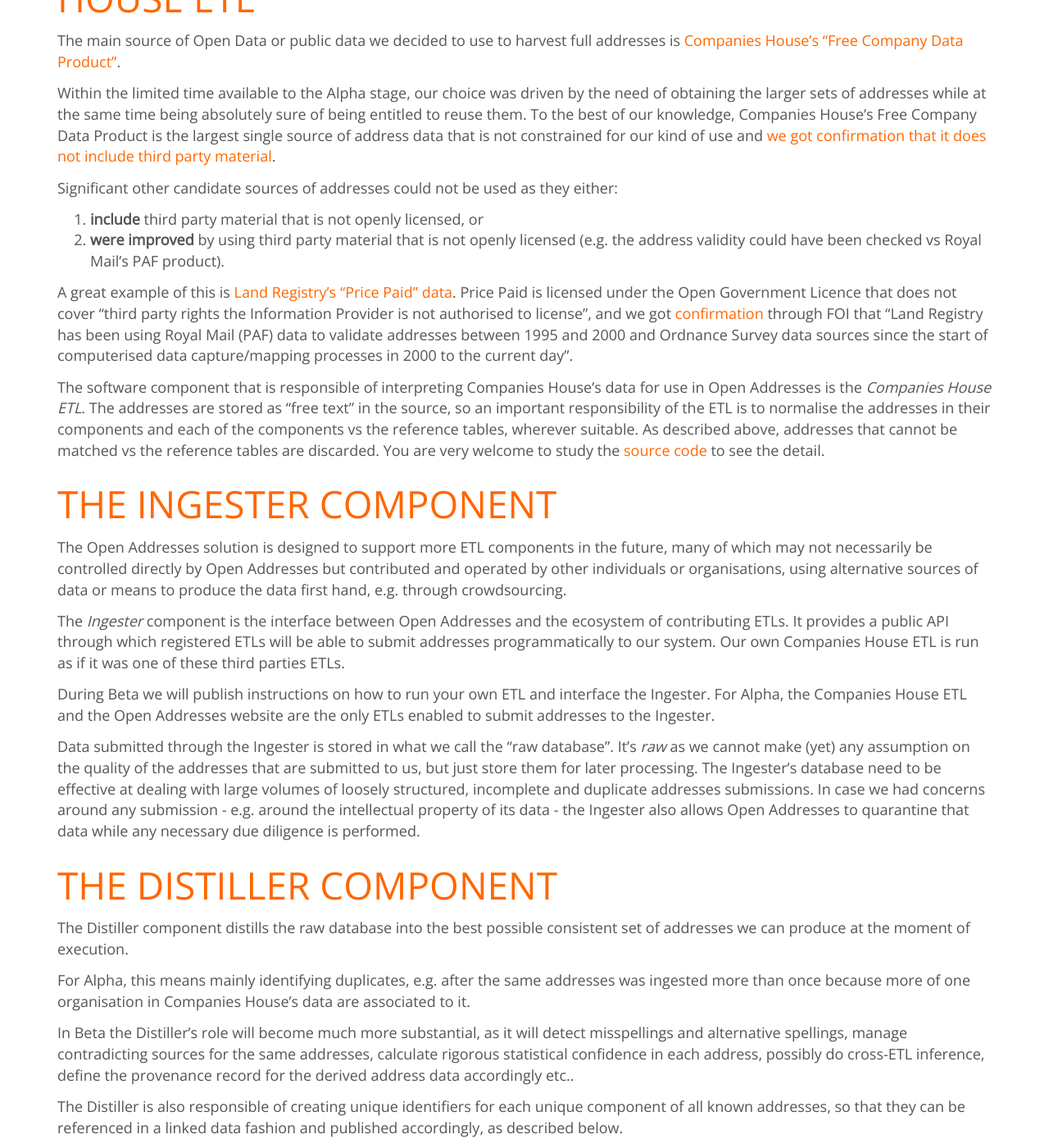
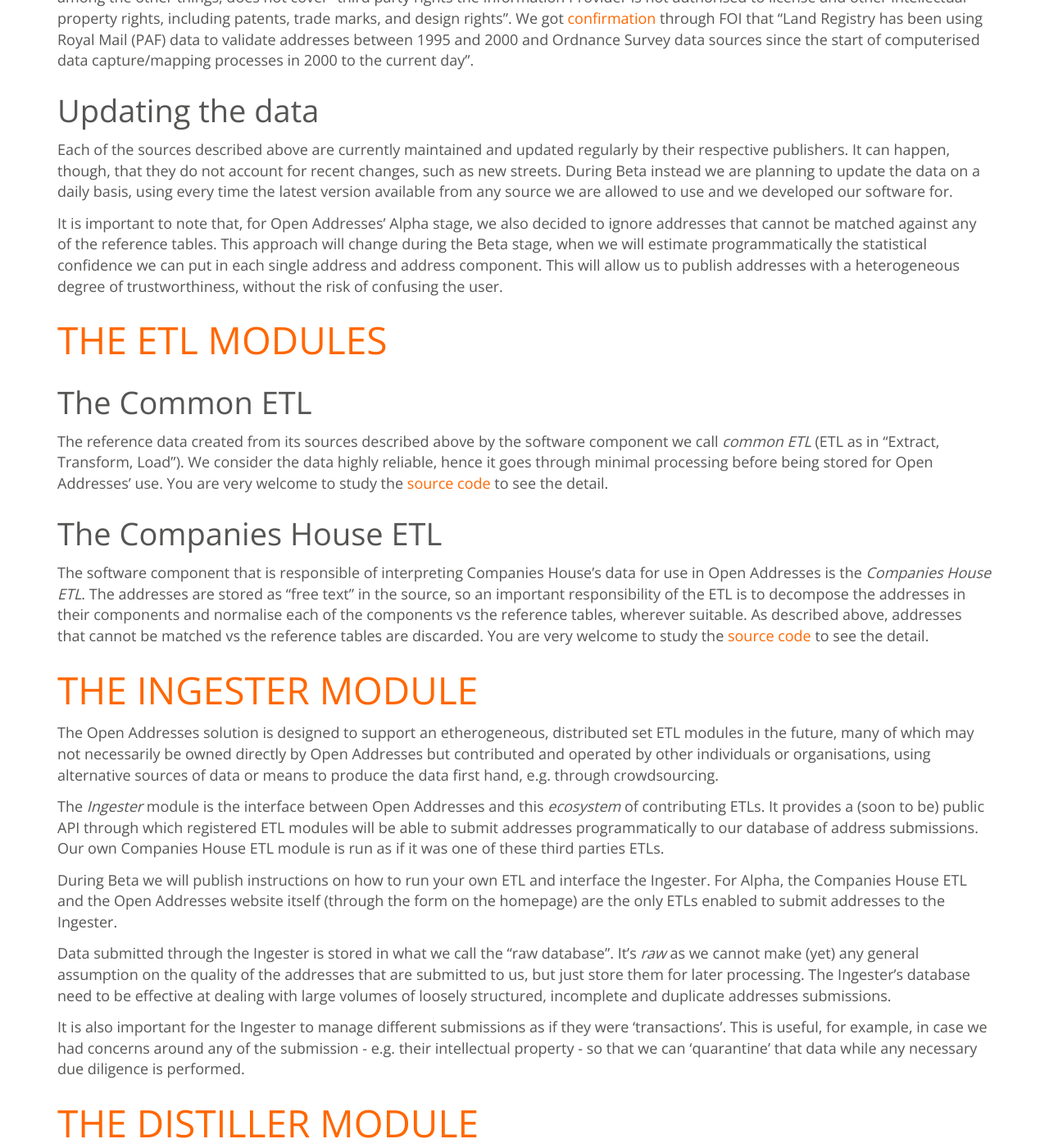
Before and after one commit to OpenAddressesUK/OLD_openaddressesuk.github.io, a Jekyll site: the page built from docs.md, in a window 1280 px wide and 1400 px high, scrolled down 1472 px. Shown: the whole window at 82% size. Built offline with Jekyll 4.4.1, drawn with Linux system fonts in a browser that asks for light colours; nearby versions of some CDN libraries; some of the changed text lies outside the part shown.

Commit message:
Substantial revision of pre-existing content

```diff
--- a/docs.md
+++ b/docs.md
@@ -3,67 +3,75 @@ title: Documentation
 layout: default
 ---
 
-This document describes the Open Addresses solution for the *Alpha* stage, completed on 21 November 2014.
+This document describes the Open Addresses solution for the *Alpha* stage, completed on **** November 2014.
 
 The description follows the flow of the data from its third party Open Data or public data sources through the final Open Addresses product, that is also visualised in [this diagram](/assets/images/docs/data_workflow.png).
 
 - <a href='#sources'>Our sources of address data</a>
-- <a href='#commonetl'>The reference data sources and the Common ETL</a>
-- <a href='#companieshouseetl'>The addresses sources and the Companies House ETL</a>
-- <a href='#ingester'>The Ingester component</a>
-- <a href='#distiller'>The Distiller component</a>
+- <a href='#etls'>The ETL modules ("Extract, Transform, Load")</a>
+- <a href='#ingester'>The Ingester module</a>
+- <a href='#distiller'>The Distiller module</a>
 - <a href='#publishingapis'>The publishing APIs</a>
 - <a href='#downloadable'>The downloadable Open Addresses database</a>
 - <a href='#provenance'>Provenance</a>
 
 #<a name='sources'>Our sources of address data</a>
 
-#<a name='commonetl'>The reference data sources and the Common ETL</a>
-Open Addresses uses two types of Open Data sources:
+Open Addresses uses two types of Open Data or public domain sources:
 
 - sources that are suitable to generate **reference data**, such as list of valid post towns or postcodes, and
 - sources that are suitable to generate actual **addresses**.
 
+##Reference data
 We use four different Open Data sources of reference data:
 
 - [Ordnance Survey's "OS Locator"](http://www.ordnancesurvey.co.uk/business-and-government/products/os-locator.html), from which we source our reference table of **road names**.
 - [Ordnance Survey's "Strategi"](http://www.ordnancesurvey.co.uk/business-and-government/products/strategi.html), from which we source our reference table of **settlements (localities)**.
 - [Wikipedia's "List of post towns in the United Kingdom" article](http://en.wikipedia.org/wiki/List_of_post_towns_in_the_United_Kingdom), from which we source our reference table of **post towns**, and
-- The [Office for National Statistics' "ONS Postcode Directory (ONSPD)"](http://www.ons.gov.uk/ons/guide-method/geography/products/postcode-directories/-nspp-/index.html), from which we source our reference table of **postcodes**. Note that we need to drop Northern Ireland's postcodes from the dataset as ["a separate licence for commercial use is required direct from Land and Property Services"](http://www.ons.gov.uk/ons/guide-method/geography/beginner-s-guide/licences/index.html).
+- The [Office for National Statistics' "ONS Postcode Directory (ONSPD)"](http://www.ons.gov.uk/ons/guide-method/geography/products/postcode-directories/-nspp-/index.html), from which we source our reference table of **postcodes**. Note that Northern Ireland's postcodes are dropped from the reference data as ["a separate licence for commercial use is required, direct from the Irish Land and Property Services"](http://www.ons.gov.uk/ons/guide-method/geography/beginner-s-guide/licences/index.html).
 
-Each of these sources are updated regularly in time by their publishers, but it can happen that they do not account for recent changes, such as new streets. For Alpha, we decided to ignore addresses that cannot be matched against the reference tables, in all or in part. This approach will change during the Beta stage, where we will estimate the addresses' formal statistical confidence and this will allow us to include addresses that cannot be matched against our reference tables.
+##Address data
+For addresses data instead, the only source we used in Alpha is [Companies House's "Free Company Data Product"](http://download.companieshouse.gov.uk/en_output.html).
 
-The reference data is extracted by the software component we call *common ETL* (as in "Extract, Transform, Load"). The data goes through minimal transformation and processing before being stored for Open Addresses' use. You are very welcome to study the [source code](https://github.com/OpenAddressesUK/common-ETL) to see the detail.
-
-#<a name='companieshouseetl'>The addresses sources and the Companies House ETL</a>
-The main source of Open Data or public data we decided to use to harvest full addresses is [Companies House's "Free Company Data Product"](http://download.companieshouse.gov.uk/en_output.html).
-
-Within the limited time available to the Alpha stage, our choice was driven by the need of obtaining the larger sets of addresses while at the same time being absolutely sure of being entitled to reuse them. To the best of our knowledge, Companies House's Free Company Data Product is the largest single source of address data that is not constrained for our kind of use and [we got confirmation that it does not include third party material](https://www.whatdotheyknow.com/request/free_company_data_third_party_in).
+Our choice was driven by the need of obtaining the larger sets of addresses available through an Open Data licence or in the public domain, while at the same time being absolutely sure of being entitled to reuse them. Following our early research, Companies House's Free Company Data Product is the largest single source of address data that is not constrained for our kind of use and [we got confirmation that it does not include third party material](https://www.whatdotheyknow.com/request/free_company_data_third_party_in).
 
 Significant other candidate sources of addresses could not be used as they either:
 
 1. **include** third party material that is not openly licensed, or
-2. **were improved** by using third party material that is not openly licensed (e.g. the address validity could have been checked vs Royal Mail's PAF product).
+2. **were improved** by using third party material that is not openly licensed (e.g. the validity of an address could have been checked using Royal Mail's PAF, that is a commercial product).
 
-A great example of this is [Land Registry's "Price Paid" data](https://www.gov.uk/government/statistical-data-sets/price-paid-data-downloads). Price Paid is licensed under the Open Government Licence that does not cover "third party rights the Information Provider is not authorised to license", and we got [confirmation](https://www.whatdotheyknow.com/request/price_paid_dataset_followup/new) through FOI that "Land Registry has been using Royal Mail (PAF) data to validate addresses between 1995 and 2000 and Ordnance Survey data sources since the start of computerised data capture/mapping processes in 2000 to the current day".
+A great example of this is [Land Registry's "Price Paid" data](https://www.gov.uk/government/statistical-data-sets/price-paid-data-downloads). Price Paid is licensed under the [Open Government Licence version 3](https://www.nationalarchives.gov.uk/doc/open-government-licence/version/3/) that, among the other things, does not cover "third party rights the Information Provider is not authorised to license and other intellectual property rights, including patents, trade marks, and design rights". We got [confirmation](https://www.whatdotheyknow.com/request/price_paid_dataset_followup/new) through FOI that "Land Registry has been using Royal Mail (PAF) data to validate addresses between 1995 and 2000 and Ordnance Survey data sources since the start of computerised data capture/mapping processes in 2000 to the current day".
 
-The software component that is responsible of interpreting Companies House's data for use in Open Addresses is the *Companies House ETL*. The addresses are stored as "free text" in the source, so an important responsibility of the ETL is to normalise the addresses in their components and each of the components vs the reference tables, wherever suitable. As described above, addresses that cannot be matched vs the reference tables are discarded. You are very welcome to study the [source code](https://github.com/OpenAddressesUK/common-ETL) to see the detail.
+##Updating the data
+Each of the sources described above are currently maintained and updated regularly by their respective publishers. It can happen, though, that they do not account for recent changes, such as new streets. During Beta instead we are planning to update the data on a daily basis, using every time the latest version available from any source we are allowed to use and we developed our software for.
 
-#<a name='ingester'>The Ingester component</a>
-The Open Addresses solution is designed to support more ETL components in the future, many of which may not necessarily be controlled directly by Open Addresses but contributed and operated by other individuals or organisations, using alternative sources of data or means to produce the data first hand, e.g. through crowdsourcing.
+It is important to note that, for Open Addresses' Alpha stage, we also decided to ignore addresses that cannot be matched against any of the reference tables. This approach will change during the Beta stage, when we will estimate programmatically the statistical confidence we can put in each single address and address component. This will allow us to publish addresses with a heterogeneous degree of trustworthiness, without the risk of confusing the user.
 
-The *Ingester* component is the interface between Open Addresses and the ecosystem of contributing ETLs. It provides a public API through which registered ETLs will be able to submit addresses programmatically to our system. Our own Companies House ETL is run as if it was one of these third parties ETLs.
+#<a name='etls'>The ETL modules</a>
 
-During Beta we will publish instructions on how to run your own ETL and interface the Ingester. For Alpha, the Companies House ETL and the Open Addresses website are the only ETLs enabled to submit addresses to the Ingester.
+##The Common ETL
+The reference data created from its sources described above by the software component we call *common ETL* (ETL as in "Extract, Transform, Load"). We consider the data highly reliable, hence it goes through minimal processing before being stored for Open Addresses' use. You are very welcome to study the [source code](https://github.com/OpenAddressesUK/common-ETL) to see the detail.
 
-Data submitted through the Ingester is stored in what we call the "raw database". It's *raw* as we cannot make (yet) any assumption on the quality of the addresses that are submitted to us, but just store them for later processing. The Ingester's database need to be effective at dealing with large volumes of loosely structured, incomplete and duplicate addresses submissions. In case we had concerns around any submission - e.g. around the intellectual property of its data - the Ingester also allows Open Addresses to quarantine that data while any necessary due diligence is performed.
+##The Companies House ETL
+The software component that is responsible of interpreting Companies House's data for use in Open Addresses is the *Companies House ETL*. The addresses are stored as "free text" in the source, so an important responsibility of the ETL is to decompose the addresses in their components and normalise each of the components vs the reference tables, wherever suitable. As described above, addresses that cannot be matched vs the reference tables are discarded. You are very welcome to study the [source code](https://github.com/OpenAddressesUK/common-ETL) to see the detail.
 
-#<a name='distiller'>The Distiller component</a>
-The Distiller component distills the raw database into the best possible consistent set of addresses we can produce at the moment of execution.
+#<a name='ingester'>The Ingester module</a>
+The Open Addresses solution is designed to support an etherogeneous, distributed set ETL modules in the future, many of which may not necessarily be owned directly by Open Addresses but contributed and operated by other individuals or organisations, using alternative sources of data or means to produce the data first hand, e.g. through crowdsourcing.
 
-For Alpha, this means mainly identifying duplicates, e.g. after the same addresses was ingested more than once because more of one organisation in Companies House's data are associated to it.
+The *Ingester* module is the interface between Open Addresses and this *ecosystem* of contributing ETLs. It provides a (soon to be) public API through which registered ETL modules will be able to submit addresses programmatically to our database of address submissions. Our own Companies House ETL module is run as if it was one of these third parties ETLs.
 
-In Beta the Distiller's role will become much more substantial, as it will detect misspellings and alternative spellings, manage contradicting sources for the same addresses, calculate rigorous statistical confidence in each address, possibly do cross-ETL inference, define the provenance record for the derived address data accordingly etc..
+During Beta we will publish instructions on how to run your own ETL and interface the Ingester. For Alpha, the Companies House ETL and the Open Addresses website itself (through the form on the homepage) are the only ETLs enabled to submit addresses to the Ingester.
+
+Data submitted through the Ingester is stored in what we call the "raw database". It's *raw* as we cannot make (yet) any general assumption on the quality of the addresses that are submitted to us, but just store them for later processing. The Ingester's database need to be effective at dealing with large volumes of loosely structured, incomplete and duplicate addresses submissions.
+
+It is also important for the Ingester to manage different submissions as if they were 'transactions'. This is useful, for example, in case we had concerns around any of the submission - e.g. their intellectual property - so that we can 'quarantine' that data while any necessary due diligence is performed.
+
+#<a name='distiller'>The Distiller module</a>
+The Distiller module 'distills' the raw database into the best possible consistent set of addresses we can produce at the moment of execution.
+
+For Alpha, this means mainly identifying duplicates, e.g. this typically happens with the Companies House ETL if more companies are registered at the same addresses.
+
+In Beta the Distiller's role will become much more substantial, as it will detect misspellings and alternative spellings, manage contradicting sources for the same addresses, calculate rigorous statistical confidence in each address, possibly do cross-ETL inference (can we infer the existence of an address from the presumed existence of other addresses submitted by different ETL modules?), define the provenance record for the derived address data accordingly etc..
 
 The Distiller is also responsible of creating unique identifiers for each unique component of all known addresses, so that they can be referenced in a linked data fashion and published accordingly, as described below.
 
```
